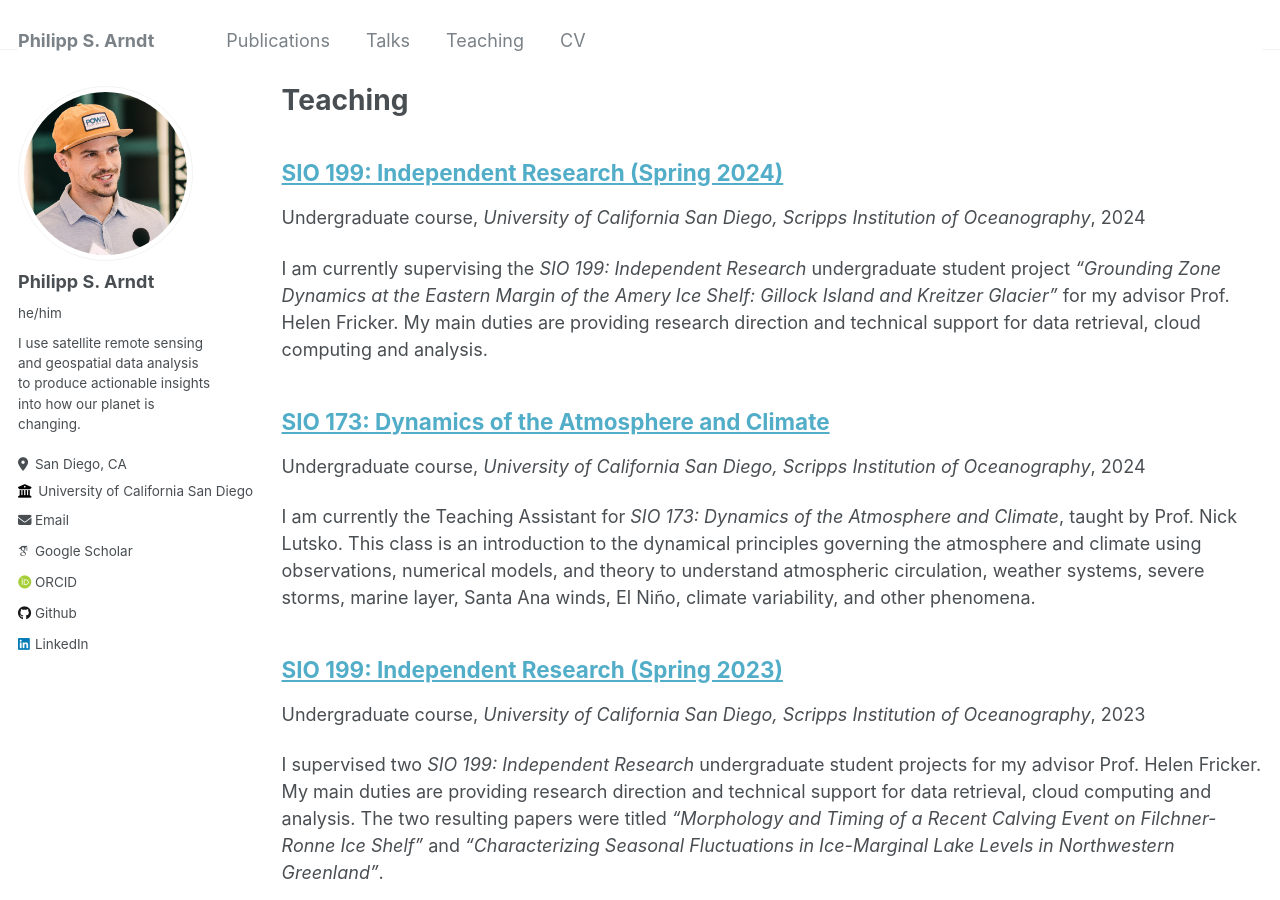
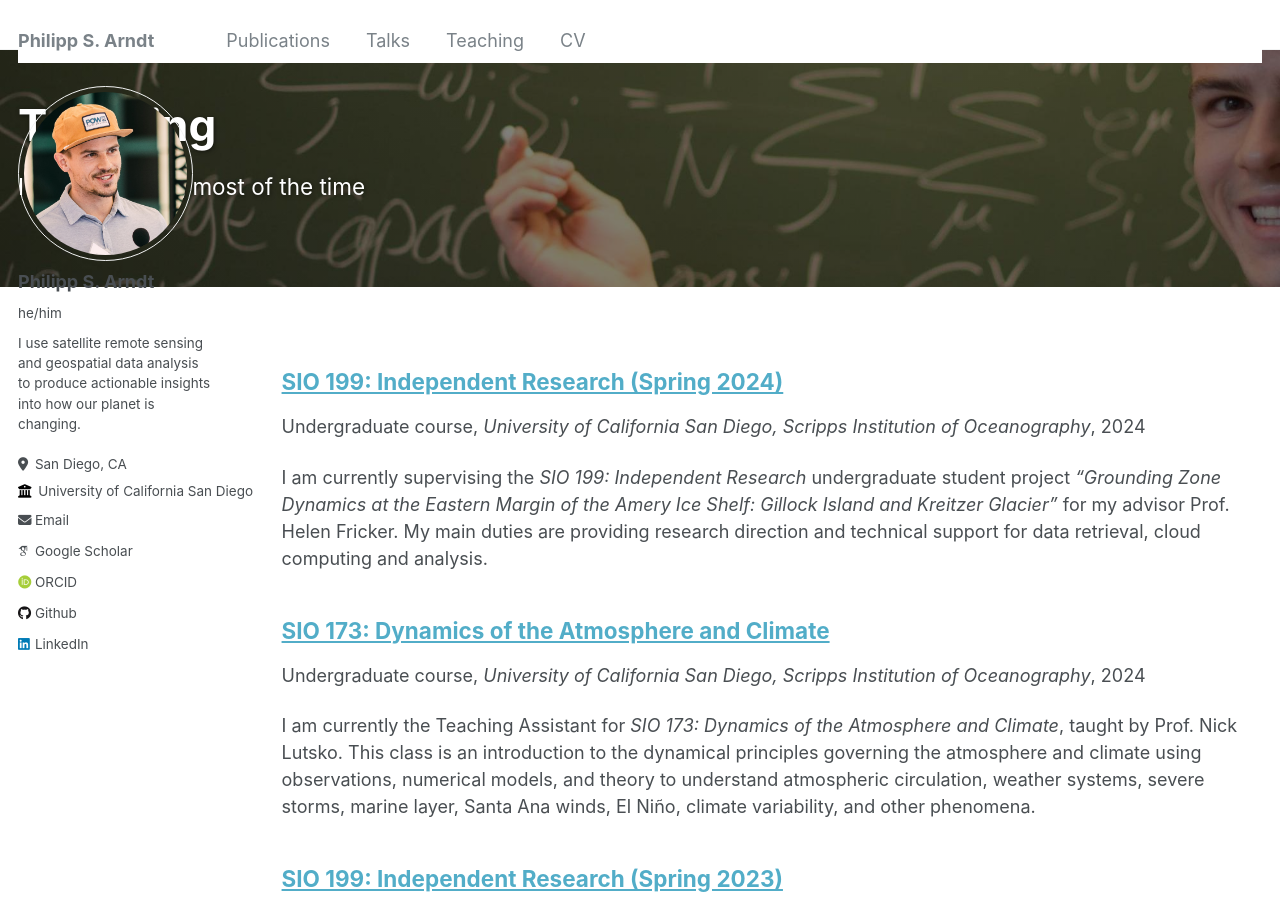
Before and after one commit to fliphilipp/fliphilipp.github.io, a Jekyll site: the page built from _pages/teaching.html, in a window 1280 px wide and 900 px high. Built offline with Jekyll 4.4.1, drawn with Linux system fonts in a browser that asks for light colours; some web fonts are replaced.

Commit message:
Update teaching.html

```diff
--- a/_pages/teaching.html
+++ b/_pages/teaching.html
@@ -3,6 +3,10 @@ layout: archive
 title: "Teaching"
 permalink: /teaching/
 author_profile: true
+excerpt: "I enjoy teaching most of the time"
+header:
+  overlay_image: teachingANNs_banner.jpg
+  overlay_filter: 0.5 # same as adding an opacity of 0.5 to a black background
 ---
 
 <!--
```
